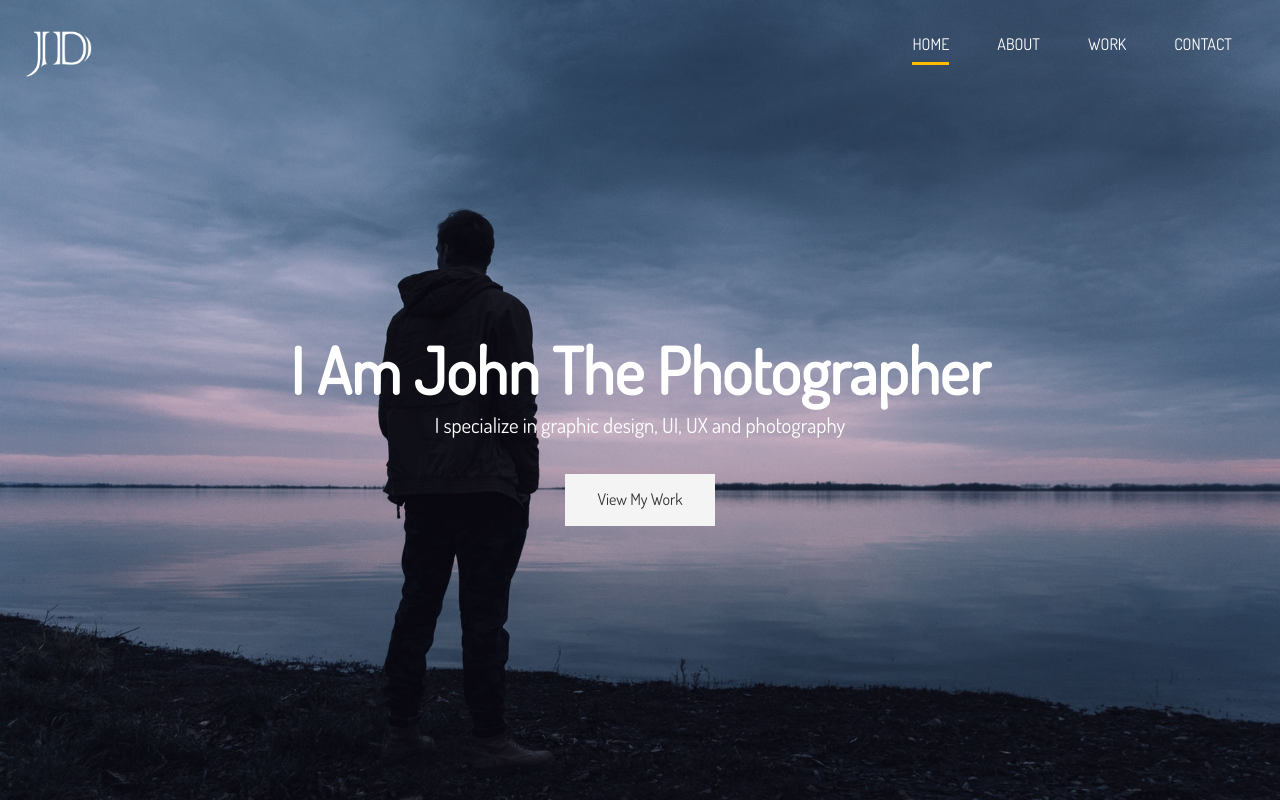
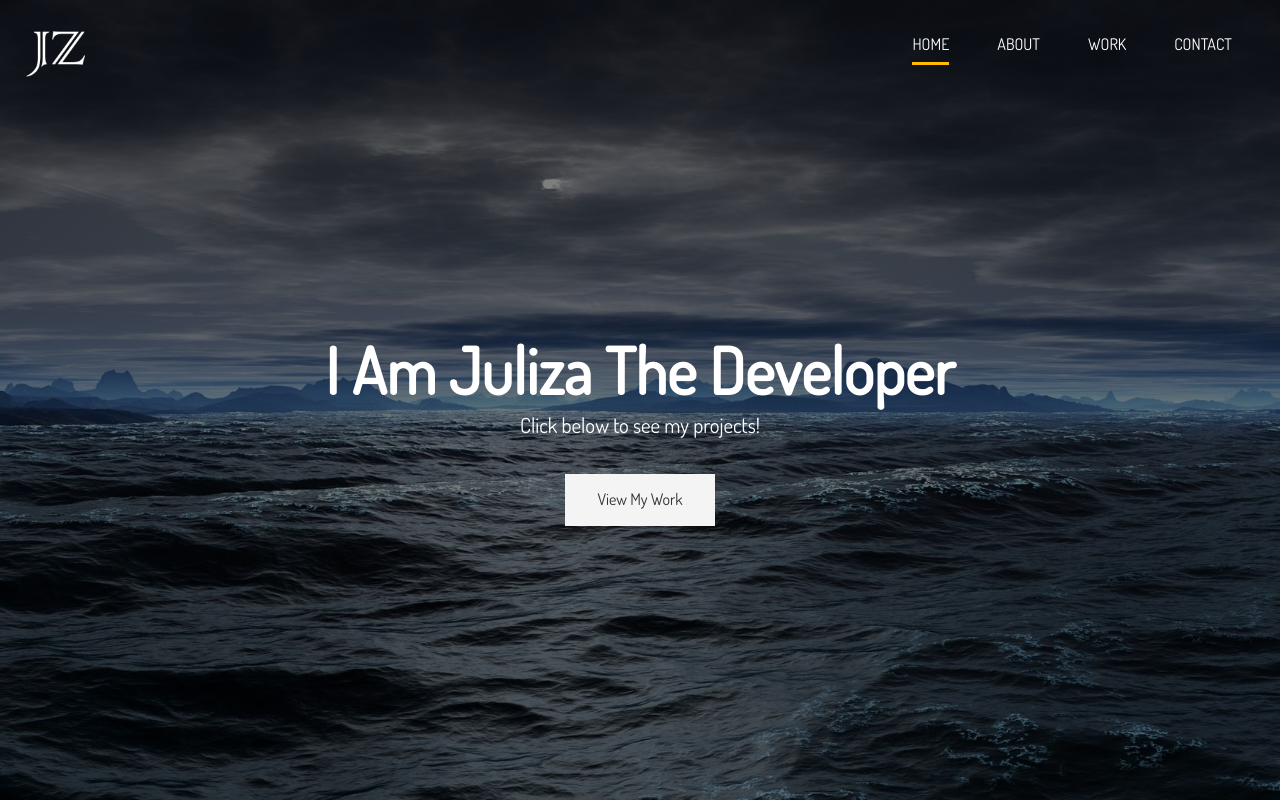
Before and after one commit to Julizajz/portfolio.website, a website: page dist/index.html in a window 1280 px wide. Shown: the top 802 px of the page. Drawn offline with Linux system fonts and the light colour scheme.

Commit message:
changed logo

```diff
--- a/dist/css/main.css
+++ b/dist/css/main.css
@@ -252,7 +252,8 @@ img {
 }
 
 #header-home {
-  background: url(../img/showcase.jpg) no-repeat center right/cover;
+  background: url(../img/High_resolution_wallpaper_background_ID_77701341823.jpg) no-repeat center right/cover;
+  background-image: linear-gradient(rgba(0, 0, 0, 0.5), rgba(0, 0, 0, 0.5)), url("../img/High_resolution_wallpaper_background_ID_77701341823.jpg");
   height: 100vh;
   color: #fff;
 }
@@ -265,7 +266,8 @@ img {
   line-height: 1.2;
 }
 #header-inner {
-  background: url(../img/showcase.jpg) no-repeat 20% 30%/cover;
+  background: url(../img/High_resolution_wallpaper_background_ID_77701341823.jpg) no-repeat 20% 30%/cover;
+  background-image: linear-gradient(rgba(0, 0, 0, 0.5), rgba(0, 0, 0, 0.5)), url("../img/High_resolution_wallpaper_background_ID_77701341823.jpg");
   height: 5.5rem;
   border-bottom: 3px solid #ffbc00;
 }
--- a/dist/index.html
+++ b/dist/index.html
@@ -13,14 +13,14 @@
       @import url("https://fonts.googleapis.com/css2?family=Dosis&display=swap");
     </style>
     <link rel="stylesheet" href="css/main.css" />
-    <title>John Doe | UI/UX Designer & Photographer</title>
+    <title>Juliza Zepeda | Web Developer</title>
   </head>
   <body>
     <!-- Header -->
     <header id="header-home">
       <div class="container">
         <nav id="main-nav">
-          <img src="img/logo.png" alt="My Portfolio" id="logo" />
+          <img src="img/logo-copy.png" alt="My Portfolio" id="logo" />
           <ul>
             <li><a href="index.html" class="current">Home</a></li>
             <li><a href="about.html">About</a></li>
@@ -30,15 +30,15 @@
         </nav>
         <div class="header-content">
           <h1>
-            I Am John The
+            I Am Juliza The
             <span
               class="txt-type"
               data-wait="3000"
-              data-words='["Photographer", "Designer", "UX/UI Dev"]'
+              data-words='["Developer", "Planner", "Learner"]'
             ></span>
           </h1>
           <p class="lead">
-            I specialize in graphic design, UI, UX and photography
+            Click below to see my projects!
           </p>
           <a href="work.html" class="btn-light">View My Work</a>
         </div>
```
Also changed, not shown: dist/about.html (+1 -1 lines), dist/contact.html (+1 -1 lines), dist/work.html (+1 -1 lines), dist/img/High_resolution_wallpaper_background_ID_77701341823.jpg (added), dist/img/logo-copy.png (added), dist/img/logo.png (deleted), 3 other files.
